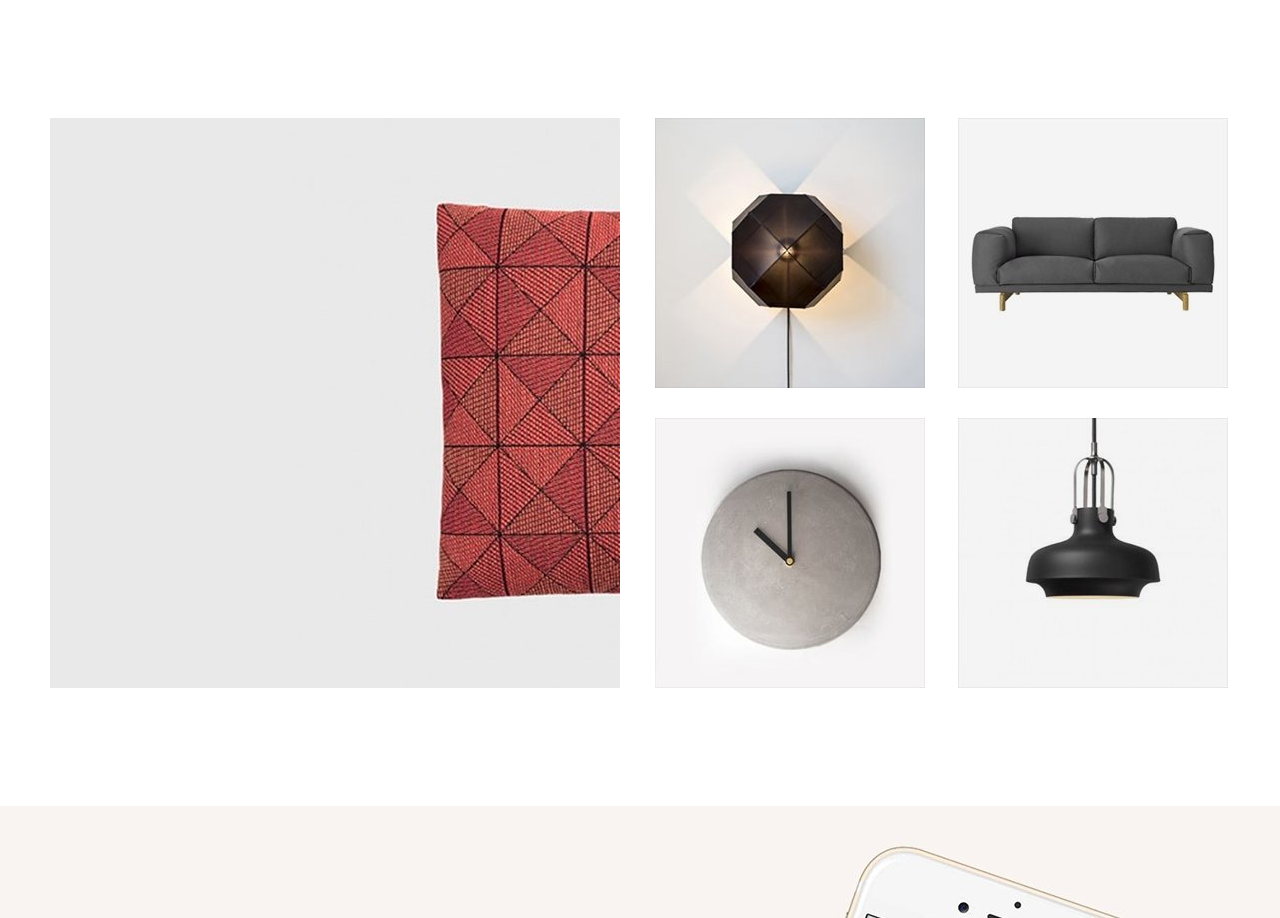
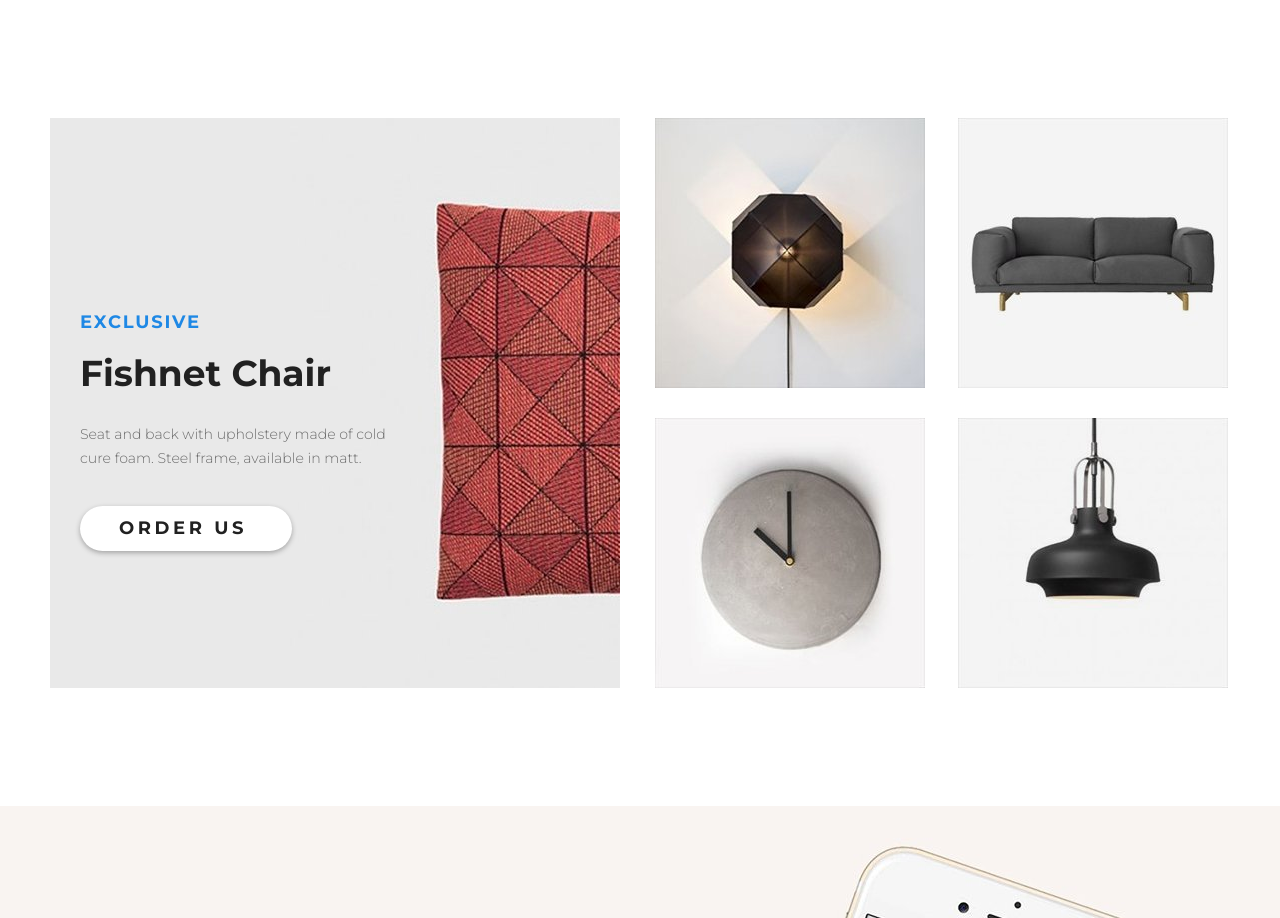
Before and after one commit to ElenaSharkova/Online-shop-2, a website: page app/index.html in a window 1280 px wide. Shown: the part 4078-4996 px from the top of the page. Drawn offline with Linux system fonts and the light colour scheme.

Commit message:
Полностью доделанная главная страница сайта

```diff
--- a/app/index.html
+++ b/app/index.html
@@ -202,7 +202,12 @@
        <section class="exclusive-product">
            <div class="container">
                <div class="exclusive-product__content">
-                   <img class="exclusive-product__item" src="../app/images/content/exclusive_gallary_1.jpg" alt="exclusive-product_1">
+                   <div class="exclusive-product__item exclusive-product__contents">
+                      <p class="exclusive-product__subtitle">EXCLUSIVE</p>
+                      <h3 class="exclusive-product__title">Fishnet Chair</h3>
+                      <p class="exclusive-product__text">Seat and back with upholstery made of cold cure foam. Steel frame, available in matt.</p>
+                      <button class="exclusive-product__btn">Order Us</button>
+                   </div>
                    <div class="exclusive-product__list">
                    <a class="exclusive-product__item" href="">
                        <img class="exclusive-product__img" src="../app/images/content/exclusive_gallary_2.jpg" alt="exclusive-product_2">
--- a/app/scss/style.scss
+++ b/app/scss/style.scss
@@ -388,6 +388,61 @@
         grid-template-columns: repeat(2, 1fr);
         grid-gap: 30px;
     }
+    &__contents{
+        background-image: url(../images/content/exclusive_gallary_1.jpg);
+        background-repeat: no-repeat;
+        background-size: cover;
+        background-position: center;
+        max-height: 570px;
+        max-width: 570px;
+        padding-top: 180px;
+        padding-left: 30px;
+    }
+    &__subtitle{
+        padding-bottom: 6px;
+        text-transform: uppercase;
+        letter-spacing: 0.1em;
+        color: #1e88e5;
+        @extend %title-font;
+        font-size: 18px;
+        line-height: 48px;
+    }
+    &__title{
+        font-size: 36px;
+        line-height: 1.2;
+        @extend %title-font;
+        color: $title;
+        padding-bottom: 26px;
+    }
+    &__text{
+        padding-bottom: 36px;
+        font-size: 14.1px;
+        line-height: 24px;
+        @extend %text-font;
+        color: $default;
+        max-width: 335px;
+    }
+    &__btn{
+        background-color: #ffffff;
+        border: none;
+        width: 212px;
+        height: 45px;
+        box-shadow: 0px 2px 5px 0px rgba(33,33,33,0.34);
+        border-radius: 22.5px;
+        cursor: pointer;
+        @extend %title-font;
+        font-size: 18px;
+        line-height: 24px;
+        text-transform: uppercase;
+        letter-spacing: 0.2em;
+        color: $title;
+        padding-right: 12px;
+        margin-bottom: 10px;
+    }
+    &__btn:hover{
+        background: #ffffff url('../images/arrow.png') no-repeat 181px 16px;
+        outline: 0;
+    }
 }
 
 .mobilleapp{
```
Also changed, not shown: app/css/style.min.css.
